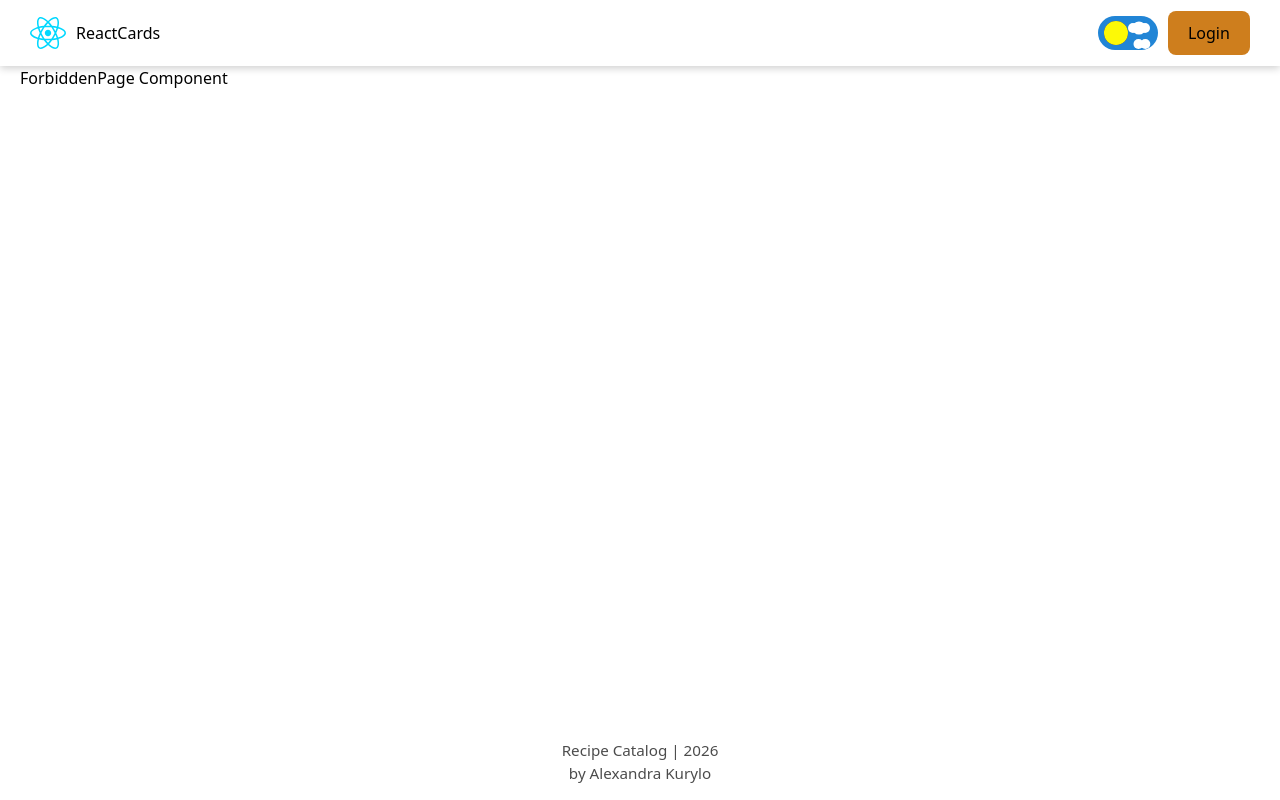
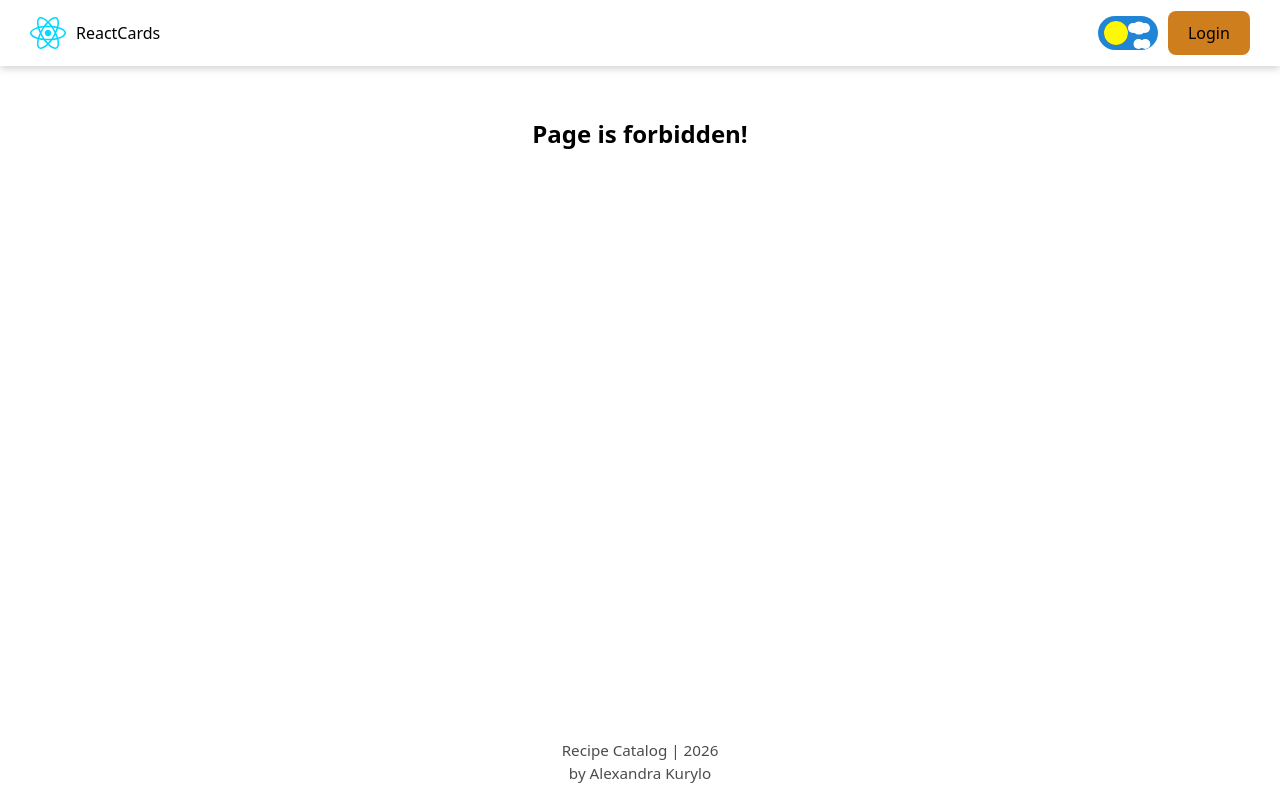
Before and after one commit to AlexandraKurylo/recipe-catalog, a React (Vite) app: page /forbidden in a window 1280 px wide. Built offline with nearby package versions, Linux system fonts and the light colour scheme.

Commit message:
Forbidden page

```diff
--- a/src/components/RecipeForm/RecipeForm.module.css
+++ b/src/components/RecipeForm/RecipeForm.module.css
@@ -37,6 +37,12 @@
     gap: 15px;
 }
 
+@media (max-width: 480px) {
+  .row {
+    grid-template-columns: 1fr;
+  }
+}
+
 .error {
     color: var(--alert-color);
     font-size: 14px;
--- a/src/pages/EditRecipePage/EditRecipe.tsx
+++ b/src/pages/EditRecipePage/EditRecipe.tsx
@@ -8,6 +8,7 @@ import { RecipeForm } from "../../components/RecipeForm/RecipeForm";
 import type { IRecipeCard } from "../../types/global.types";
 import cls from "./EditRecipePage.module.css";
 import type { RecipeFormValues } from "../../components/RecipeForm/recipeSchema";
+import { dateFormat } from "../../helpers/dateFormat";
 
 interface EditRecipeProps {
   initialState: IRecipeCard;
@@ -33,7 +34,7 @@ export const EditRecipe: FC<EditRecipeProps> = ({ initialState }) => {
       headers: { "Content-Type": "application/json" },
       body: JSON.stringify({
         ...data,
-        editDate: new Date().toISOString(),
+        editDate: dateFormat(new Date()),
       }),
     });
 
--- a/src/pages/ForbiddenPage/ForbiddenPage.module.css
+++ b/src/pages/ForbiddenPage/ForbiddenPage.module.css
@@ -1 +1,4 @@
-.forbiddenPage {}
+.title {
+  width: fit-content;
+  margin: 50px auto;
+}
--- a/src/pages/ForbiddenPage/ForbiddenPage.tsx
+++ b/src/pages/ForbiddenPage/ForbiddenPage.tsx
@@ -1,5 +1,19 @@
+import { useLocation, useNavigate } from "react-router-dom";
 import cls from "./ForbiddenPage.module.css";
+import { useEffect } from "react";
+import { useAuth } from "../../hooks/useAuth";
 
-interface ForbiddenPageProps {}
+export const ForbiddenPage = () => {
+  const location = useLocation();
+  const navigate = useNavigate();
 
-export const ForbiddenPage = ({}: ForbiddenPageProps) => <div className={cls.forbiddenPage}>ForbiddenPage Component</div>;
+  const { isAuth } = useAuth();
+
+  const fromPage = location.state?.from || "/";
+
+  useEffect(() => {
+    isAuth && navigate(fromPage, { replace: true });
+  }, [isAuth]);
+
+  return <h2 className={cls.title}>Page is forbidden!</h2>;
+};
```
